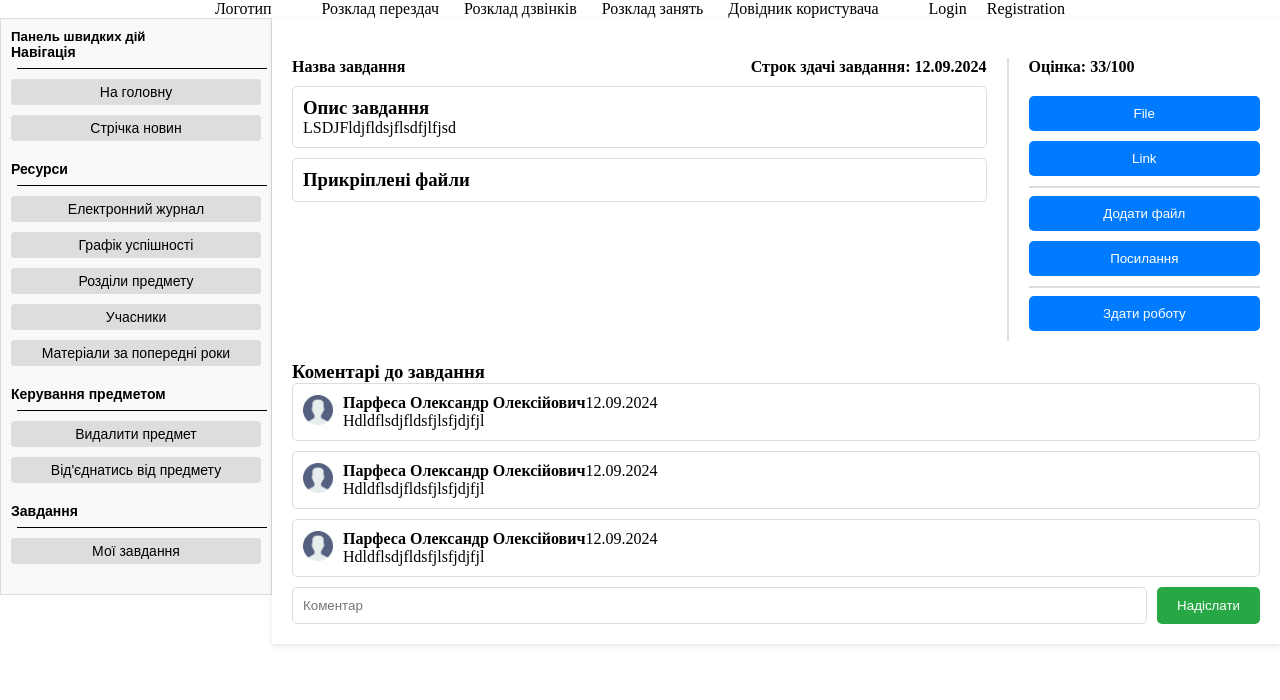
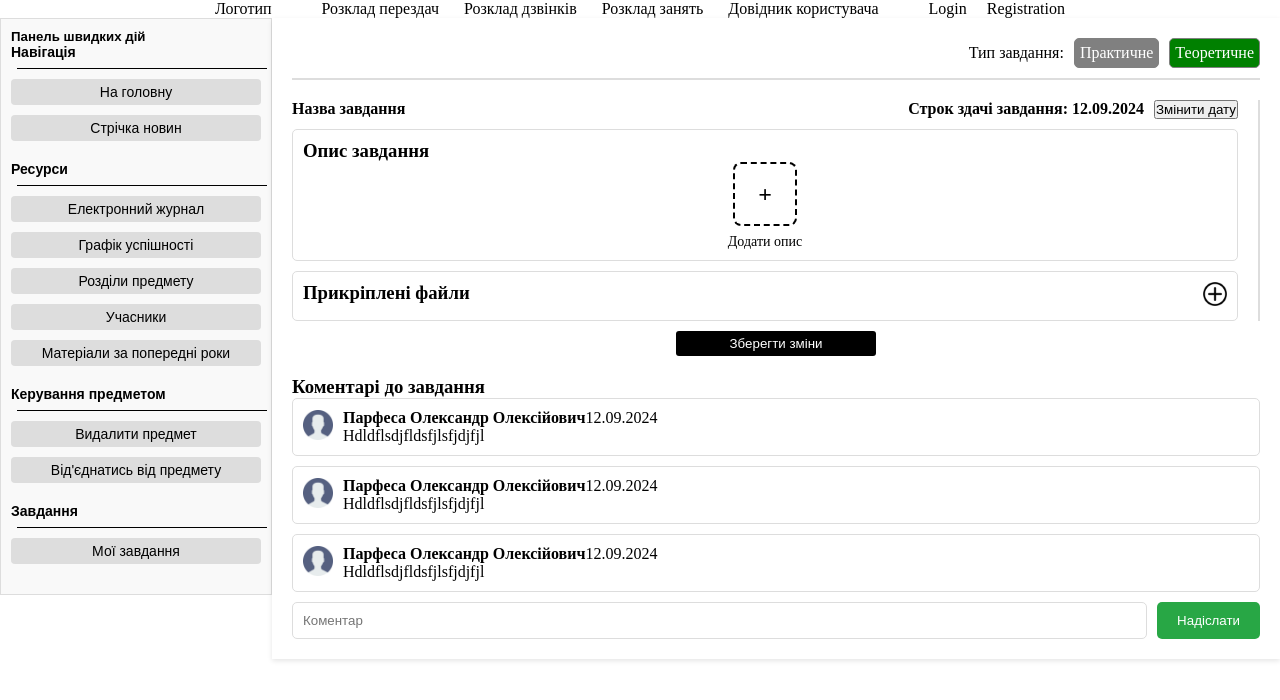
Before and after one commit to davinci-arch/service-for-learning-ui, a React (Vite) app: page /obj/task in a window 1280 px wide. Shown: the top 700 px of the page. Built offline with nearby package versions, Linux system fonts and the light colour scheme.

Commit message:
[feature]: completed task page for teacher

```diff
--- /dev/null
+++ b/src/components/ObjectPage/TaskObject/ContainerForCompleteTask.jsx
@@ -0,0 +1,15 @@
+
+export default function ContainerForCompleteTask() {
+    return (
+        <aside>
+            <div className="score">Оцінка: 33/100</div>
+            <button className="file-btn">File</button>
+            <button className="link-btn">Link</button>
+            <div className="separator"></div>
+            <button className="add-file-btn">Додати файл</button>
+            <button className="add-link-btn">Посилання</button>
+            <div className="separator"></div>
+            <button className="submit-btn">Здати роботу</button>
+        </aside>
+    )
+}
--- a/src/components/ObjectPage/TaskObject/TaskObjectPage.jsx
+++ b/src/components/ObjectPage/TaskObject/TaskObjectPage.jsx
@@ -3,6 +3,7 @@ import NavigationPanel from "../NavigationPanel"
 import "../../styles/TaskObjectPage.scss"
 import CommentForTask from "./CommentForTask"
 import { useState } from "react"
+import ContainerForCompleteTask from "./ContainerForCompleteTask"
 export default function TaskObjectPage() {
 
     const [comments, setComments] = useState([
@@ -11,8 +12,16 @@ export default function TaskObjectPage() {
         { commentAuthorName: "Парфеса Олександр Олексійович", commentDate: "12.09.2024", commentText: "Hdldflsdjfldsfjlsfjdjfjl" },
     ])
 
-    const [deadline, setDeadline] = useState("12.09.2024")
+    const [deadline, setDeadline] = useState("2024-09-12")
 
+    const [roleName, setRoleName] = useState("Teacher")
+    const [taskIsPractical, setTaskIsPractical] = useState(false)
+
+    const formatDate = (date) => {
+        if (!date) return "";
+        const [year, month, day] = date.split("-");
+        return `${day}.${month}.${year}`;
+    };
 
     return (
         <div className="task-obj-page-container">
@@ -20,37 +29,69 @@ export default function TaskObjectPage() {
                 <NavigationPanel />
             </div>
             <div className="task-container">
+                {roleName == "Teacher" ?
+                    <div className="task-container-header">
+                        <span>Тип завдання: </span>
+                        <div className="type-task">
+                            <div className={taskIsPractical ? "type-task-btn active" : "type-task-btn"} onClick={() => setTaskIsPractical(true)}>Практичне</div>
+                            <div className={!taskIsPractical ? "type-task-btn active" : "type-task-btn"} onClick={() => setTaskIsPractical(false)}>Теоретичне</div>
+                        </div>
+                    </div>
+                    : null}
                 <main>
                     <section className="assignment-details">
                         <div className="assignment-header">
                             <span className="assignment-title">Назва завдання</span>
-                            <span className="assignment-deadline">Строк здачі завдання: {deadline}</span>
+                            <div className="assignment-date-container">
+                                <span className="assignment-deadline">Строк здачі завдання: {formatDate(deadline)}</span>
+                                {roleName == "Teacher" ?
+                                    <div>
+                                        <button
+                                            className="type-task-btn"
+                                            onClick={() => document.getElementById("date-input").showPicker()}
+                                        >
+                                            Змінити дату
+                                        </button>
+                                        <input
+                                            type="date"
+                                            id="date-input"
+                                            value={deadline}
+                                            onChange={(e) => setDeadline(e.target.value)}
+                                            style={{ display: "none" }}
+                                        />
+                                    </div>
+                                    : null}
+                            </div>
                         </div>
                         <div className="assignment-description">
                             <h3>Опис завдання</h3>
-                            <div>LSDJFldjfldsjflsdfjlfjsd</div>
+                            {roleName == "Teacher" ?
+                                <div className="create-section">
+                                    <div className="create-section-icon">
+                                        <span className="plus">+</span>
+                                    </div>
+                                    <p className="create-section-text">Додати опис</p>
+                                </div>
+                                : null}
                         </div>
                         <div className="attached-files">
                             <h3>Прикріплені файли</h3>
+                            <div>
+                                <img src="/src/assets/addTask.png" alt="Add file for task" className="add-file-to-task-img" />
+                            </div>
                         </div>
                     </section>
 
-                    <aside>
-                        <div className="score">Оцінка: 33/100</div>
-                        <button className="file-btn">File</button>
-                        <button className="link-btn">Link</button>
-                        <div className="separator"></div>
-                        <button className="add-file-btn">Додати файл</button>
-                        <button className="add-link-btn">Посилання</button>
-                        <div className="separator"></div>
-                        <button className="submit-btn">Здати роботу</button>
-                    </aside>
+                    {taskIsPractical ? <ContainerForCompleteTask /> : null}
+
                 </main>
-
+                <div className="save-task-settings">
+                    <button id="save-task-settings-btn">Зберегти зміни</button>
+                </div>
                 <section className="comments">
                     <h3>Коментарі до завдання</h3>
-                    {comments.map((value) => (
-                        <CommentForTask commentData={value} />
+                    {comments.map((value, index) => (
+                        <CommentForTask commentData={value} key={index} />
                     ))}
                     <div className="comment-form">
                         <input type="text" placeholder="Коментар" />
--- a/src/components/styles/TaskObjectPage.scss
+++ b/src/components/styles/TaskObjectPage.scss
@@ -10,7 +10,36 @@
     background: white;
     box-shadow: 0 2px 5px rgba(0, 0, 0, 0.1);
 
+    .task-container-header {
+        display: flex;
+        align-items: center;
+        justify-content: end;
+        border-bottom: 2px solid #ddd;
+        padding-bottom: 10px;
 
+        .type-task {
+            margin-left: 10px;
+            display: flex;
+            gap: 10px;
+
+            .active {
+                background-color: green !important;
+            }
+
+            .type-task-btn {
+                cursor: pointer;
+                border: 1px solid gray;
+                background-color: gray;
+                padding: 5px;
+                color: white;
+                border-radius: 5px;
+
+                &:hover {
+                    background-color: rgba(128, 128, 128, 0.7);
+                }
+            }
+        }
+    }
 
     main {
         display: flex;
@@ -26,6 +55,11 @@
                 justify-content: space-between;
                 font-weight: bold;
                 margin-bottom: 10px;
+
+                .assignment-date-container {
+                    display: flex;
+                    gap: 10px;
+                }
             }
 
             .assignment-description,
@@ -34,6 +68,59 @@
                 padding: 10px;
                 border: 1px solid #ddd;
                 border-radius: 5px;
+            }
+            .attached-files {
+                display: flex;
+                justify-content: space-between;
+                .add-file-to-task-img {
+                    cursor: pointer;
+                    width: 24px;
+                    height: 24px;
+                }
+            }
+
+            .assignment-description {
+                .create-section {
+                    display: flex;
+                    flex-direction: column;
+                    align-items: center;
+                    transition: transform 0.2s ease;
+
+                    &:hover {
+                        transform: scale(1.05);
+
+                    }
+
+                    &:hover .create-section-icon {
+                        background-color: #f5f5f5;
+                    }
+
+                    .create-section-icon {
+                        cursor: pointer;
+                        width: 60px;
+                        height: 60px;
+                        border: 2px dashed #000;
+                        display: flex;
+                        align-items: center;
+                        justify-content: center;
+                        border-radius: 8px;
+                        margin-bottom: 8px;
+                        transition: background-color 0.3s ease;
+
+                        .plus {
+                            font-size: 24px;
+                            font-weight: bold;
+                            color: #000;
+                        }
+                    }
+
+                    .create-section-text {
+                        font-size: 14px;
+                        color: #000;
+                        text-align: center;
+                        margin: 0;
+                    }
+                }
             }
         }
 
@@ -74,6 +161,23 @@
 
     }
 
+    .save-task-settings {
+        display: flex;
+        justify-content: center;
+        margin-top: 10px;
+        #save-task-settings-btn {
+            cursor: pointer;
+            width: 200px;
+            padding: 5px 0;
+            border-radius: 3px;
+            background-color: black;
+            border: 0;
+            color: white;
+            &:hover {
+                background-color: rgba(0, 0, 0, 0.5);
+            }
+        }
+    }
     .comments {
         margin-top: 20px;
 
```
